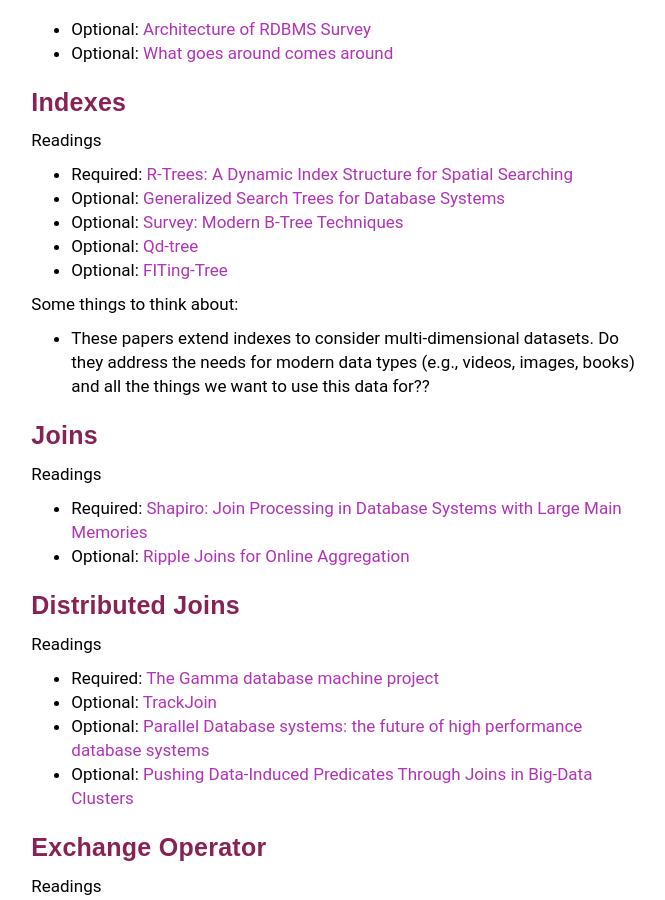
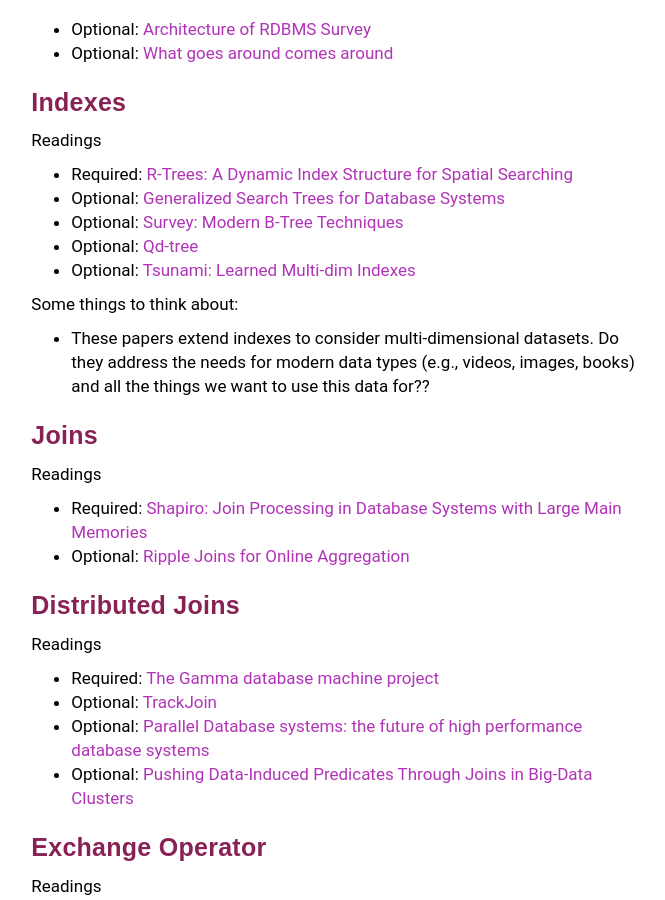
Before and after one commit to w6113/website_fall2020, a Jekyll site: the page built from papers.md, in a window 1280 px wide and 900 px high, scrolled down 1557 px. Shown: the whole window, without its empty margins (293-958 px from the left). Built offline with Jekyll 4.4.1, drawn with Linux system fonts in a browser that asks for light colours; our own code applies the rules of GitHub Pages for plain Markdown files.

Commit message:
updated website

```diff
--- a/papers.md
+++ b/papers.md
@@ -73,7 +73,7 @@ Readings
 * Optional: [Generalized Search Trees for Database Systems](./files/papers/gist-vldb95.pdf)
 * Optional: [Survey: Modern B-Tree Techniques](./files/papers/btreesurvey-graefe.pdf)
 * Optional: [Qd-tree](https://dl.acm.org/doi/10.1145/3318464.3389770)
-* Optional: [FITing-Tree](https://dl.acm.org/doi/pdf/10.1145/3299869.3319860)
+* Optional: [Tsunami: Learned Multi-dim Indexes](https://arxiv.org/pdf/2006.13282.pdf?TB_iframe=true&width=370.8&height=658.8)
 
 Some things to think about:
 
```
